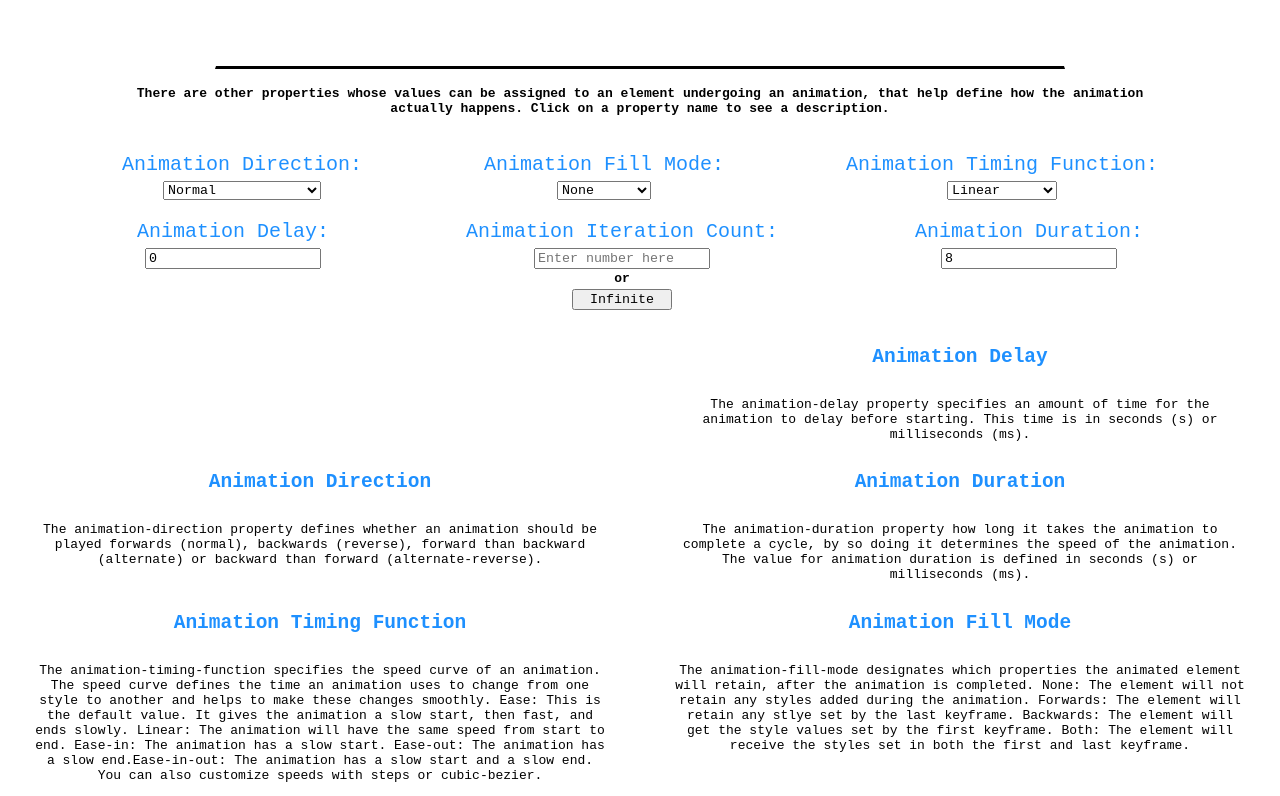
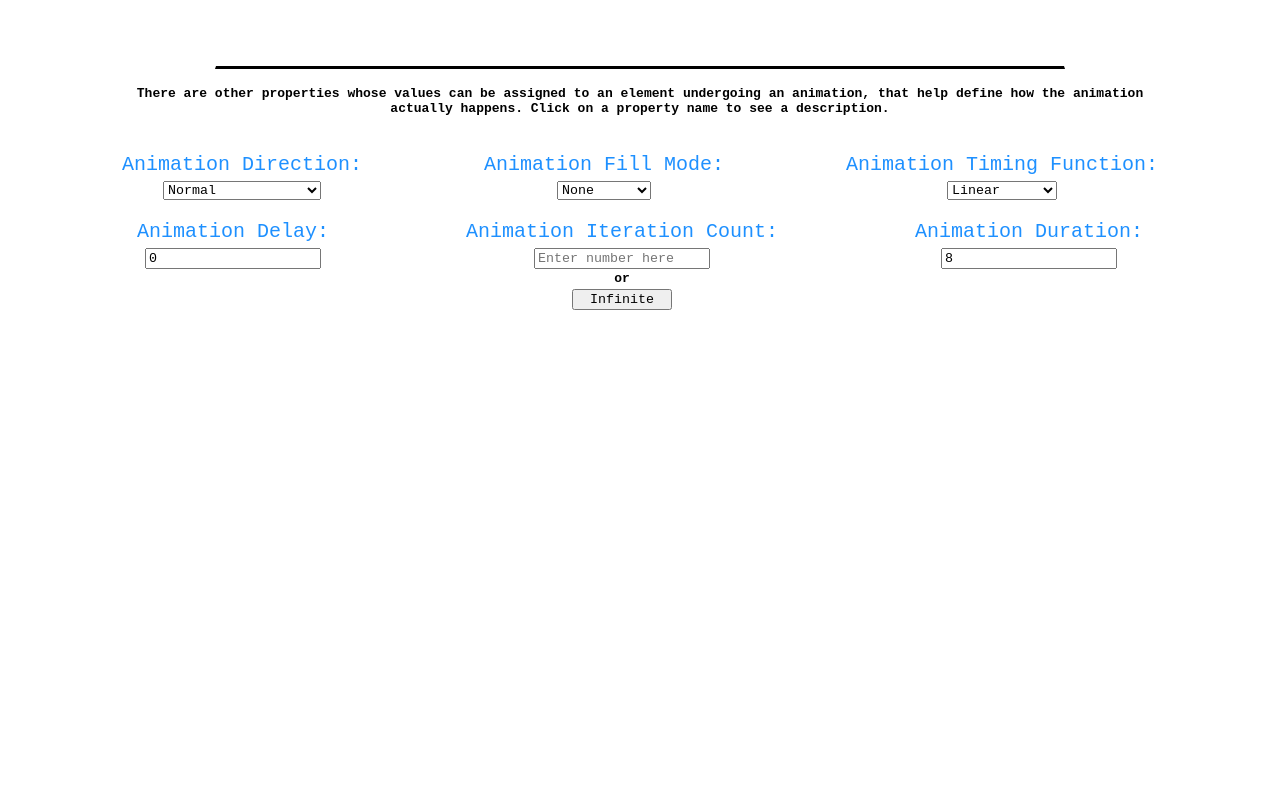
Before and after one commit to paulbrooks646/competencies, a React (Create React App) app: page /#/Animation in a window 1280 px wide. Shown: the part 349-1145 px from the top of the page. After the commit the page ends 800 px from the top, so only its background shows below. Built offline with nearby package versions, Linux system fonts and the light colour scheme; what redux-promise-middleware would draw is missing.

Commit message:
animation cards

```diff
--- a/src/Components/Animation/Animation.js
+++ b/src/Components/Animation/Animation.js
@@ -186,70 +186,106 @@ export default function Animation() {
         <div
           className={iterationCard ? "animation-card" : "animation-card-closed"}
         >
-          <h2>Animation Iteration Count</h2>
-          <p>
+          <h2 className="animation-card-title">Animation Iteration Count</h2>
+          <p className="animation-card-description">
             The animation-iteration-count property specifies how many times an
             animation should run. This can be any number or 'infinite'.
           </p>
+          <button
+            className="animation-card-button"
+            onClick={() => toggleIterationCard()}
+          >
+            CLOSE
+          </button>
         </div>
-        <div className="animationDescriptionRow">
-          <div className="fifty"></div>
-          <div className="fifty">
-            <h2>Animation Delay</h2>
-            <p>
+        <div className={delayCard ? "animation-card" : "animation-card-closed"}>
+          <h2 className="animation-card-title">Animation Delay</h2>
+          <p className="animation-card-description">
             The animation-delay property specifies an amount of time for the
             animation to delay before starting. This time is in seconds (s) or
             milliseconds (ms).
           </p>
+          <button
+            className="animation-card-button"
+            onClick={() => toggleDelayCard()}
+          >
+            CLOSE
+          </button>
         </div>
+        <div
+          className={directionCard ? "animation-card" : "animation-card-closed"}
+        >
+          <h2 className="animation-card-title">Animation Direction</h2>
+          <p className="animation-card-description">
+            The animation-direction property defines whether an animation should
+            be played forwards (normal), backwards (reverse), forward than
+            backward (alternate) or backward than forward (alternate-reverse).
+          </p>
+          <button
+            className="animation-card-button"
+            onClick={() => toggleDirectionCard()}
+          >
+            CLOSE
+          </button>
         </div>
-        <div className="animationDescriptionRow">
-          <div className="fifty">
-            <h2>Animation Direction</h2>
-            <p>
-              The animation-direction property defines whether an animation
-              should be played forwards (normal), backwards (reverse), forward
-              than backward (alternate) or backward than forward
-              (alternate-reverse).
-            </p>
-          </div>
-          <div className="fifty">
-            <h2>Animation Duration</h2>
-            <p>
+        <div
+          className={durationCard ? "animation-card" : "animation-card-closed"}
+        >
+          <h2 className="animation-card-title">Animation Duration</h2>
+          <p className="animation-card-description">
             The animation-duration property how long it takes the animation to
             complete a cycle, by so doing it determines the speed of the
             animation. The value for animation duration is defined in seconds
             (s) or milliseconds (ms).
           </p>
+          <button
+            className="animation-card-button"
+            onClick={() => toggleDurationCard()}
+          >
+            CLOSE
+          </button>
         </div>
-        </div>
-        <div className="animationDescriptionRow">
-          <div className="fifty">
-            <h2>Animation Timing Function</h2>
-            <p>
+        <div
+          className={timingCard ? "animation-card" : "animation-card-closed"}
+        >
+          <h2 className="animation-card-title">Animation Timing Function</h2>
+          <p className="animation-card-description">
             The animation-timing-function specifies the speed curve of an
             animation. The speed curve defines the time an animation uses to
             change from one style to another and helps to make these changes
-              smoothly. Ease: This is the default value. It gives the animation
-              a slow start, then fast, and ends slowly. Linear: The animation
-              will have the same speed from start to end. Ease-in: The animation
-              has a slow start. Ease-out: The animation has a slow
-              end.Ease-in-out: The animation has a slow start and a slow end.
-              You can also customize speeds with steps or cubic-bezier.
+            smoothly. Ease: This is the default value. It gives the animation a
+            slow start, then fast, and ends slowly. Linear: The animation will
+            have the same speed from start to end. Ease-in: The animation has a
+            slow start. Ease-out: The animation has a slow end.Ease-in-out: The
+            animation has a slow start and a slow end. You can also customize
+            speeds with steps or cubic-bezier.
           </p>
+          <button
+            className="animation-card-button"
+            onClick={() => toggleTimingCard()}
+          >
+            CLOSE
+          </button>
         </div>
-          <div className="fifty">
-            <h2>Animation Fill Mode</h2>
-            <p>
+        <div
+          className={fillCard ? "animation-card" : "animation-card-closed"}
+        >
+          <h2 className="animation-card-title">Animation Fill Mode</h2>
+          <p className="animation-card-description">
             The animation-fill-mode designates which properties the animated
             element will retain, after the animation is completed. None: The
             element will not retain any styles added during the animation.
             Forwards: The element will retain any stlye set by the last
             keyframe. Backwards: The element will get the style values set by
-              the first keyframe. Both: The element will receive the styles set
-              in both the first and last keyframe.
+            the first keyframe. Both: The element will receive the styles set in
+            both the first and last keyframe.
           </p>
-          </div>
+          <button
+            className="animation-card-button"
+            onClick={() => toggleFillCard()}
+          >
+            CLOSE
+          </button>
         </div>
       </main>
     );
--- a/src/Components/Animation/Animation.scss
+++ b/src/Components/Animation/Animation.scss
@@ -71,6 +71,24 @@
       @include flex;
       justify-content: space-evenly;
       box-shadow: 2px 2px 2px 2px black;
+      border-radius: 5%;
+
+      .animation-card-title {
+          font-size: 25px;
+      }
+
+      .animation-card-description {
+          font-size: 15px;
+      }
+
+      .animation-card-button {
+          width: 100px;
+          height: 40px;
+          background-color: white;
+          color: $blue;
+          font-size: 20px;
+          border-radius: 5%;
+      }
   }
 
   .animation-card-closed {
```
Lines whose indentation alone changed are shown as unchanged.
